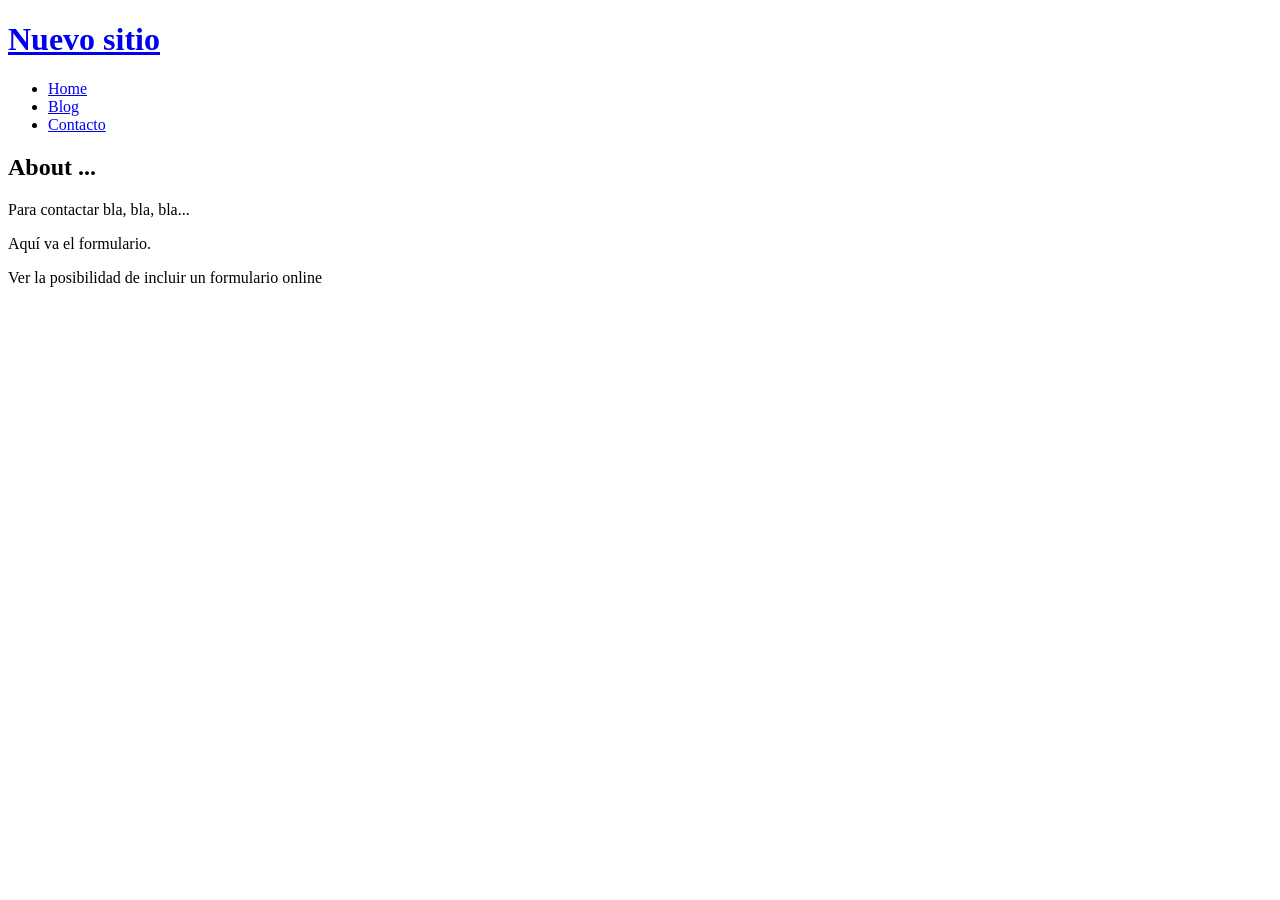
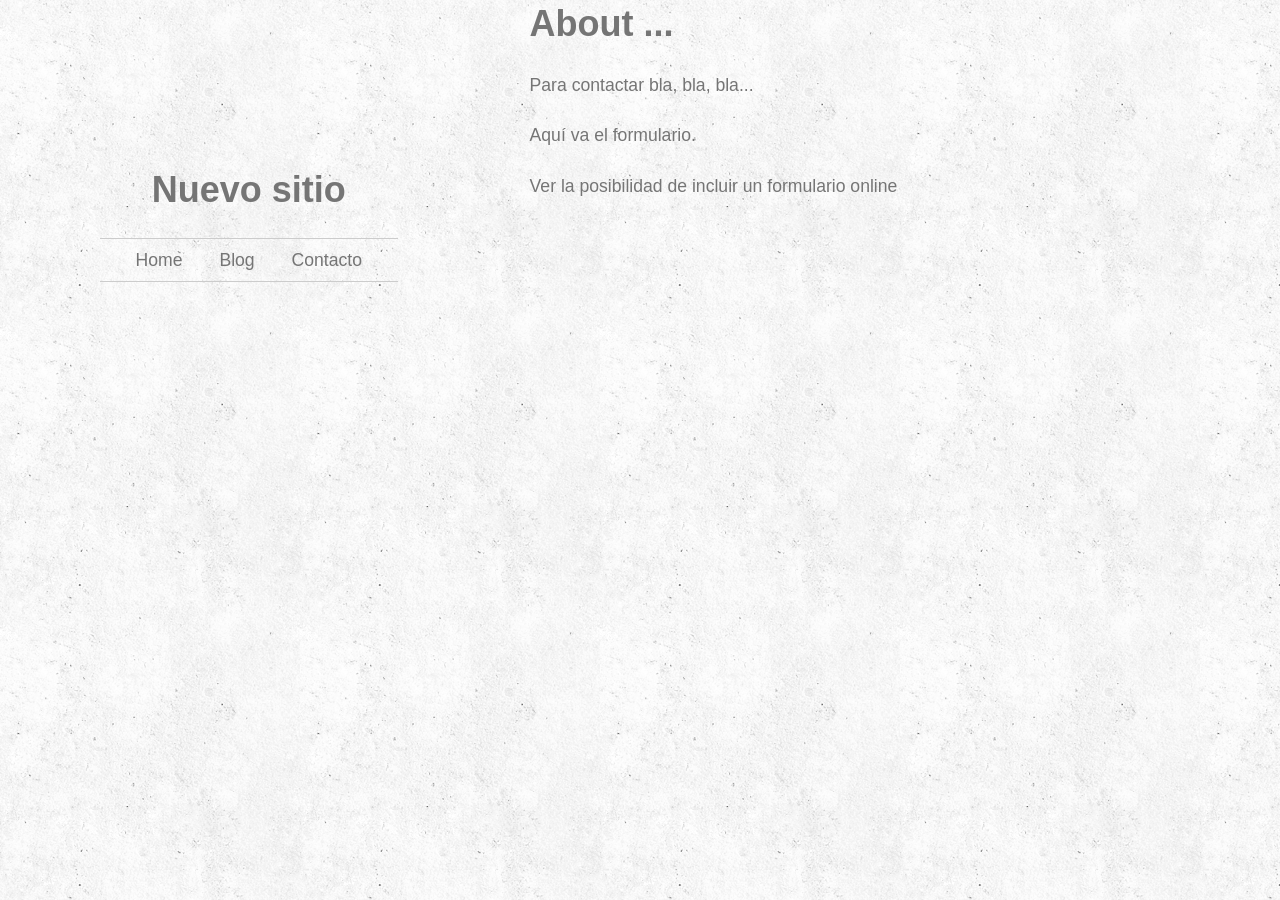
Before and after one commit to edevelop/demo, a Jekyll site: the page built from contacto/index.html, in a window 1280 px wide. Built offline with Jekyll 4.4.1, drawn with Linux system fonts in a browser that asks for light colours.

Commit message:
modificado ruta base de hoja de estilos

```diff
--- a/_layouts/default.html
+++ b/_layouts/default.html
@@ -6,9 +6,9 @@
         <title>{{ page.title }}</title>
         <meta name="viewport" content="width=device-width">
         <!-- syntax highlighting CSS -->
-        <link rel="stylesheet" href="estilos.min.css">
+        <link rel="stylesheet" href="/estilos.min.css">
         <!-- Custom CSS -->
-        <link rel="stylesheet" href="estilos.min.css">
+        <link rel="stylesheet" href="/estilos.min.css">
     </head>
     <body>
 
```
